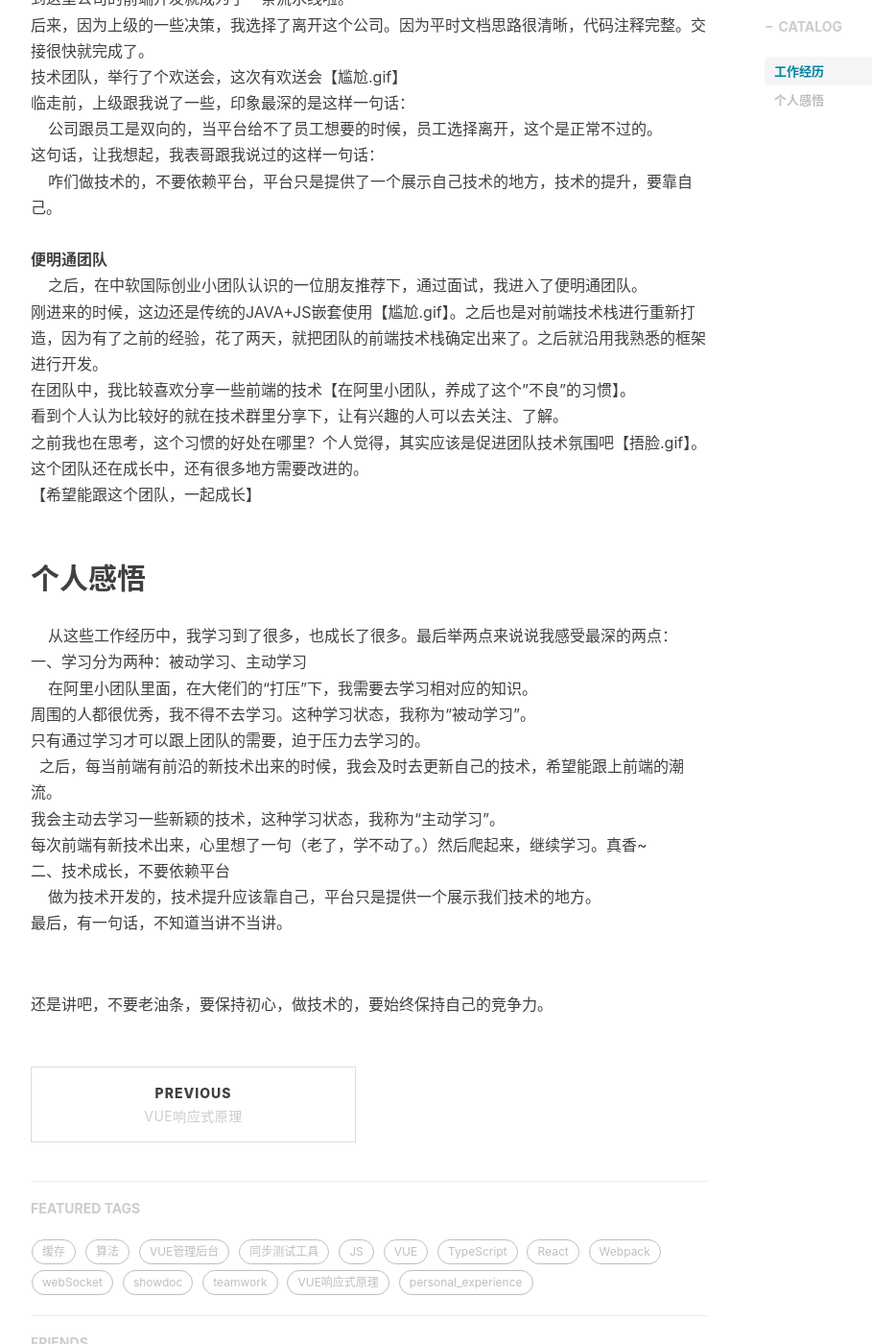
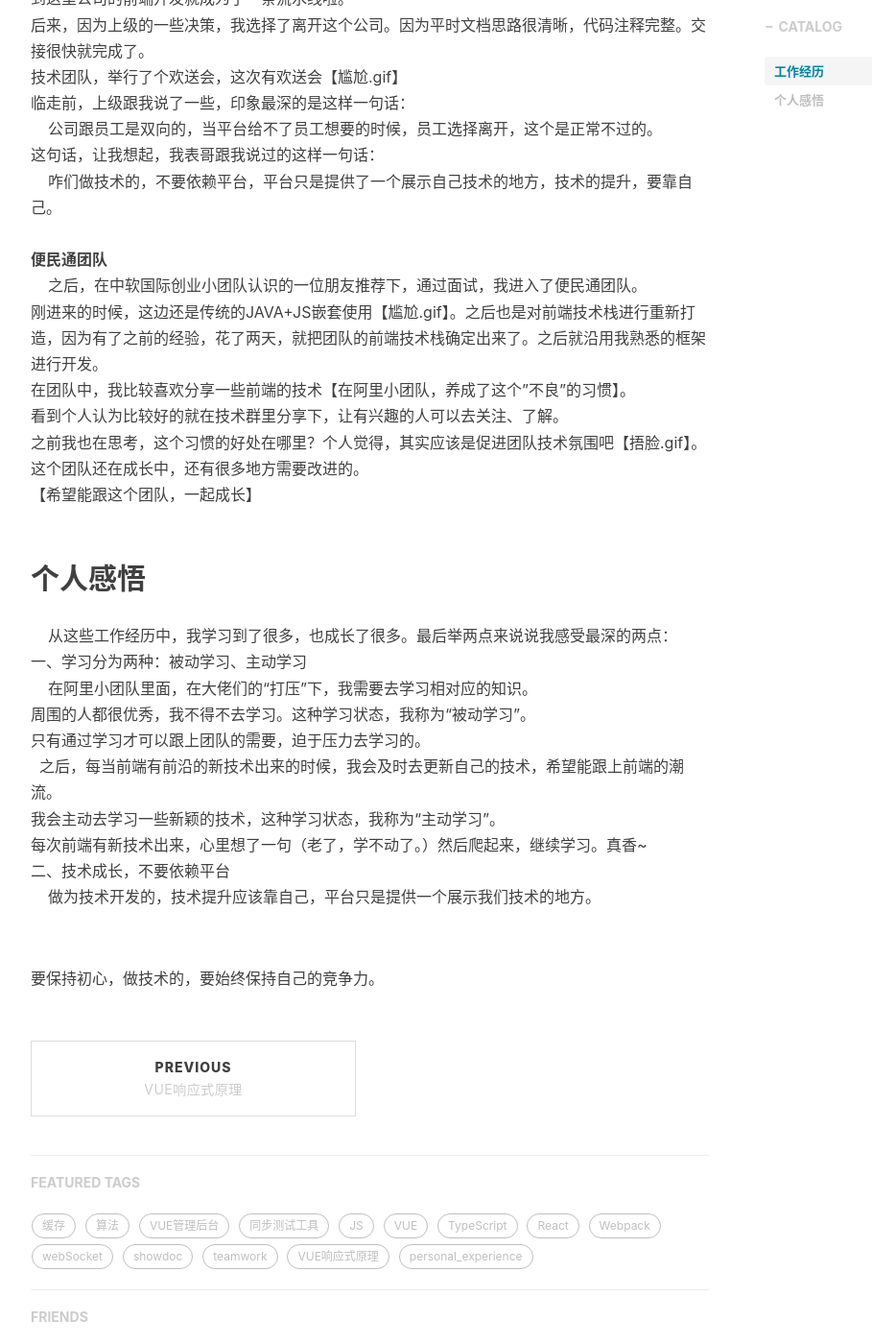
Before and after one commit to 00feng00/00feng00.github.io, a Jekyll site: the page built from _posts/2018-10-18-personal_experience.markdown, in a window 1280 px wide and 1400 px high, scrolled down 1958 px. Shown: the whole window at 96% size, without its empty margins (233-1142 px from the left). Built offline with Jekyll 4.4.1, drawn with Linux system fonts in a browser that asks for light colours; nearby versions of some CDN libraries; comment, search, counter and statistics services are not loaded.

Commit message:
Update 2018-10-18-personal_experience.markdown

```diff
--- a/_posts/2018-10-18-personal_experience.markdown
+++ b/_posts/2018-10-18-personal_experience.markdown
@@ -57,8 +57,8 @@ tags:
 这句话，让我想起，我表哥跟我说过的这样一句话：<br />
 &nbsp;&nbsp;&nbsp;&nbsp;咋们做技术的，不要依赖平台，平台只是提供了一个展示自己技术的地方，技术的提升，要靠自己。<br />
 <br />
-<b>便明通团队</b><br />
-&nbsp;&nbsp;&nbsp;&nbsp;之后，在中软国际创业小团队认识的一位朋友推荐下，通过面试，我进入了便明通团队。<br />
+<b>便民通团队</b><br />
+&nbsp;&nbsp;&nbsp;&nbsp;之后，在中软国际创业小团队认识的一位朋友推荐下，通过面试，我进入了便民通团队。<br />
 刚进来的时候，这边还是传统的JAVA+JS嵌套使用【尴尬.gif】。之后也是对前端技术栈进行重新打造，因为有了之前的经验，花了两天，就把团队的前端技术栈确定出来了。之后就沿用我熟悉的框架进行开发。<br />
 在团队中，我比较喜欢分享一些前端的技术【在阿里小团队，养成了这个"不良"的习惯】。<br />
 看到个人认为比较好的就在技术群里分享下，让有兴趣的人可以去关注、了解。<br />
@@ -78,7 +78,6 @@ tags:
 每次前端有新技术出来，心里想了一句（老了，学不动了。）然后爬起来，继续学习。真香~<br />
 二、技术成长，不要依赖平台<br />
 &nbsp;&nbsp;&nbsp;&nbsp;做为技术开发的，技术提升应该靠自己，平台只是提供一个展示我们技术的地方。<br />
-最后，有一句话，不知道当讲不当讲。<br />
 <br />
 
-还是讲吧，不要老油条，要保持初心，做技术的，要始终保持自己的竞争力。<br />
+要保持初心，做技术的，要始终保持自己的竞争力。<br />
```
